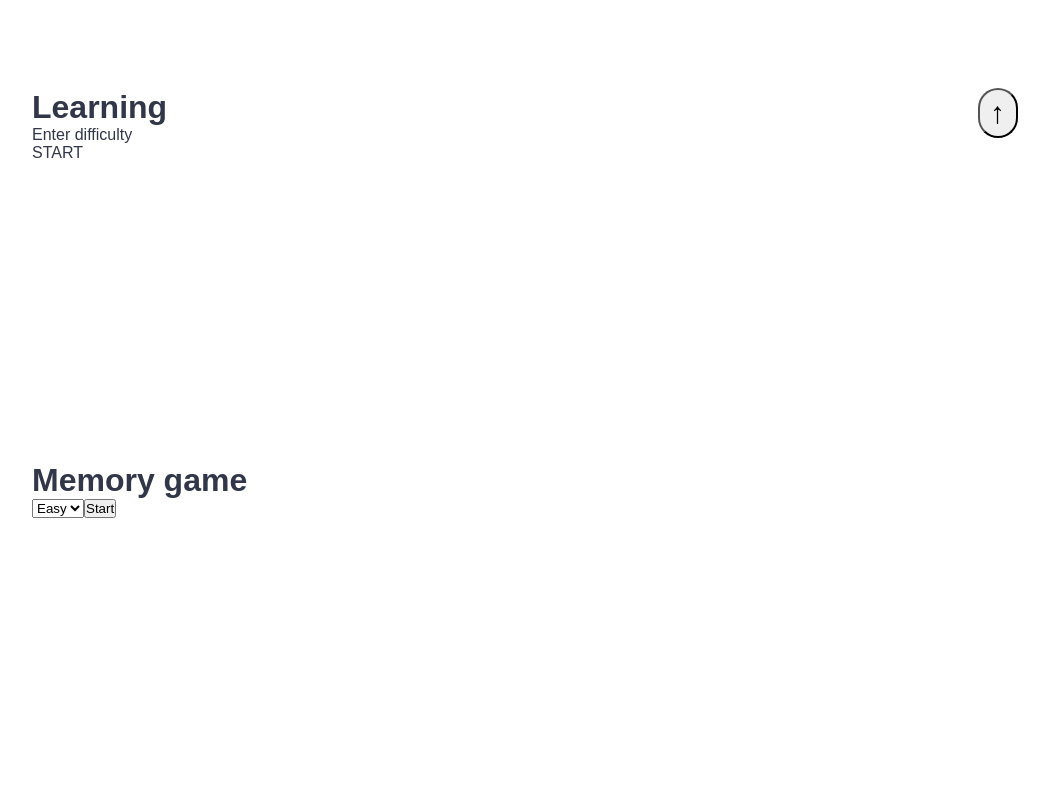
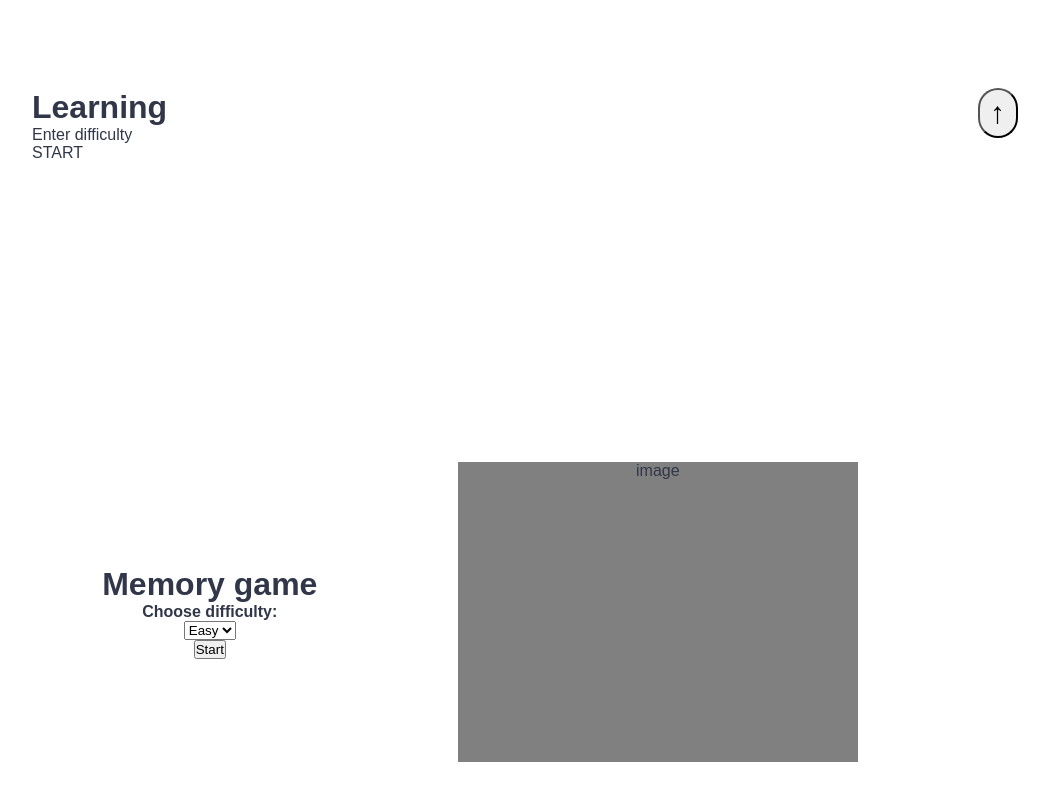
Before and after one commit to AdamSallai/FunStudy, a React (Create React App) app: page / in a window 1280 px wide. Shown: the part 598-1398 px from the top of the page, without its empty margins (160-1209 px from the left). Built offline with nearby package versions, Linux system fonts and the light colour scheme.

Commit message:
added css design to StartMemoryGame

```diff
--- a/src/components/StartMemoryGame.js
+++ b/src/components/StartMemoryGame.js
@@ -4,19 +4,47 @@ import styled from "styled-components";
 export default function StartMemoryGame() {
   return (
     <Memory id="memory">
+      <Form action="/memorygame">
       <h1>Memory game</h1>
-      <form action="/memorygame">
         <label htmlFor="difficulty"></label>
+        <div>
+          <h4>Choose difficulty:</h4>
         <select id="difficulty" name="difficulty">
           <option value="easy">Easy</option>
           <option value="hard">Hard</option>
         </select>
+        </div>
         <button>Start</button>
-      </form>
+      </Form>
+      <Img>image</Img>
     </Memory>
   );
 }
 
+const Form = styled.form`
+  margin: 0px, 60px;
+  display: flex;
+  flex-direction: column;
+  text-align: center;
+  align-items: center;
+  justify-content: space-around;
+  height: 100%;
+`;
+
 const Memory = styled.div`
-  margin: 300px 0px;
+  display: flex;
+  flex-direction: row;
+  text-align: center;
+  align-items: center;
+  justify-content: space-around;
+  height: 100%;
+  @media (max-width: 768px) {
+    flex-direction: column;
+  }
 `;
+
+const Img = styled.div`
+  height: 300px;
+  width: 400px;
+  background-color: grey;
+`;
```
